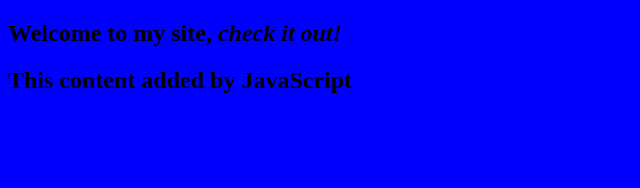
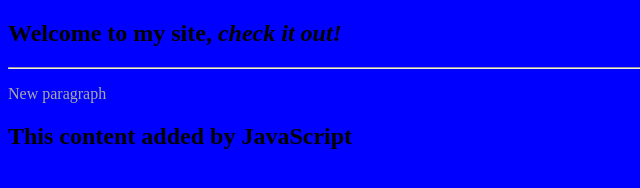
Before and after one commit to joannabell/my-first-website, a plain HTML site: page index.html in a window 1280 px wide. Shown: the whole page, without its empty margins (0-640 px from the left). Drawn offline with Linux system fonts and the light colour scheme.

Commit message:
added style and paragraph

```diff
--- a/index.html
+++ b/index.html
@@ -7,6 +7,8 @@
   <body>
 
     <h2>Welcome to my site, <b><i>check it out!</i></b></h2>
+    <hr/>
+    <p style="color:darkgray">New paragraph</p>
     <script src="script.js"></script>
   </body>
 </html>
```
